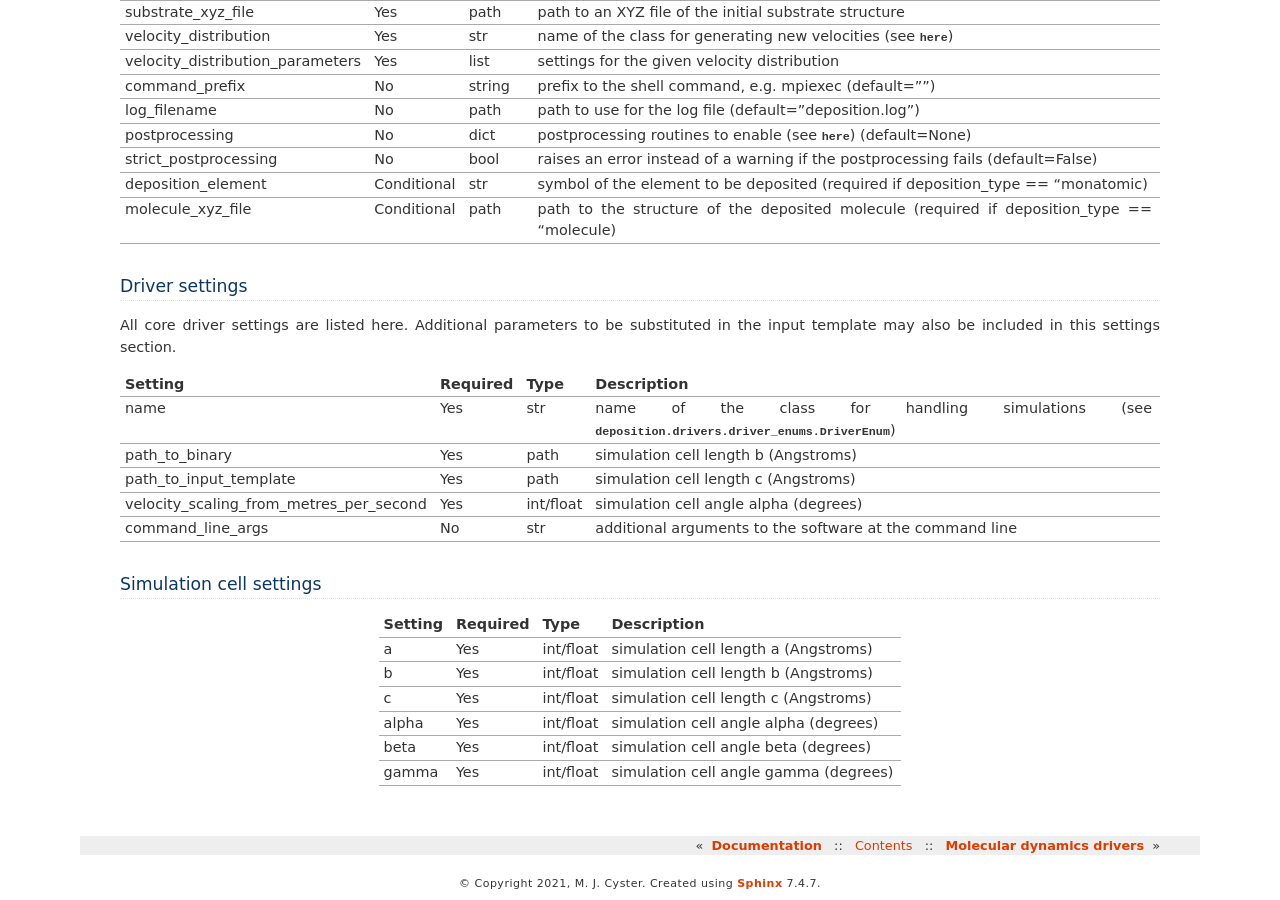
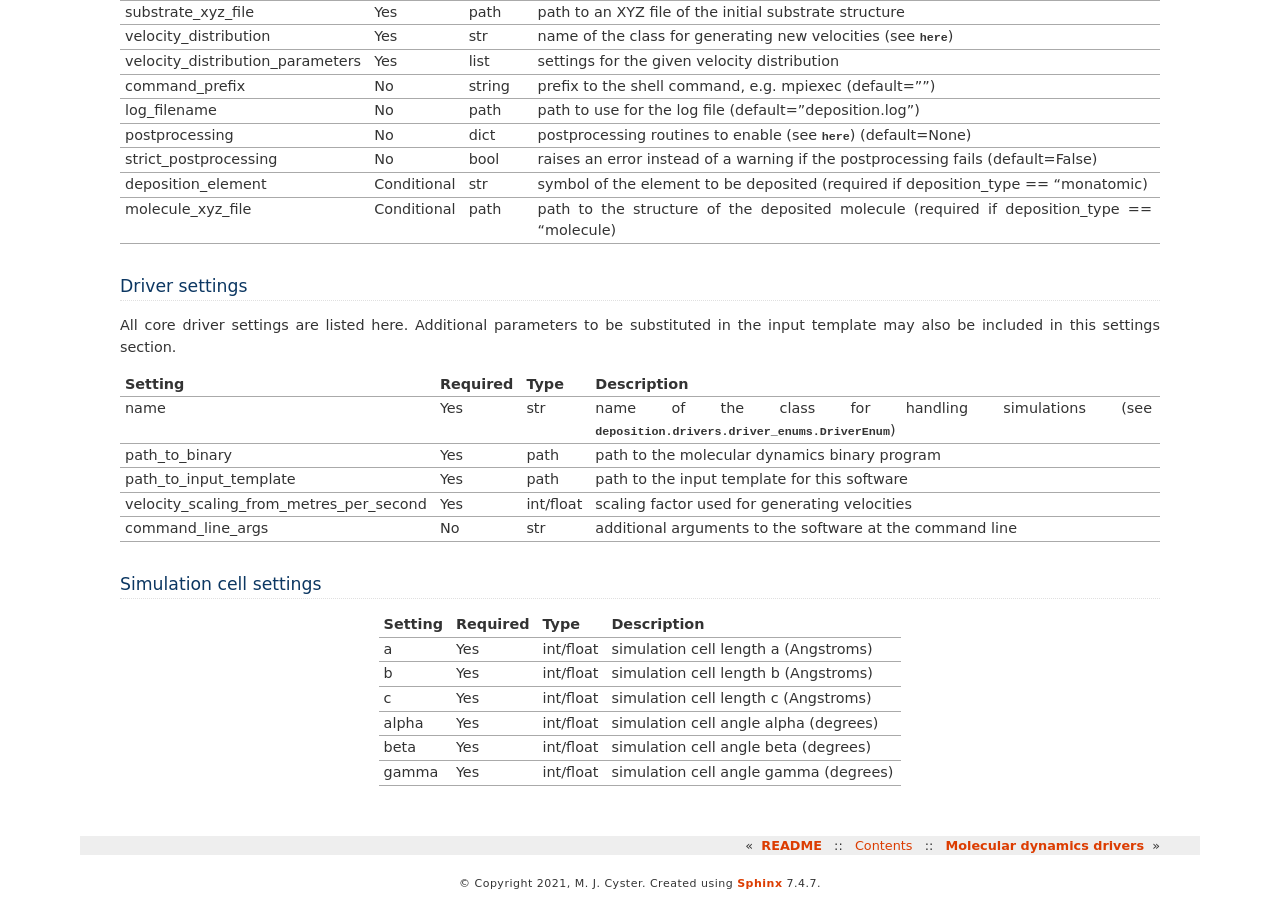
Before and after one commit to mmtn/deposition-molecular-dynamics, a Sphinx documentation site: the page built from docs/settings.rst, in a window 1280 px wide and 900 px high, scrolled down 900 px. Built offline with Sphinx 7.4.7, drawn with Linux system fonts in a browser that asks for light colours.

Commit message:
Documentation fixes

```diff
--- a/docs/contributing/new_drivers.rst
+++ b/docs/contributing/new_drivers.rst
@@ -11,7 +11,7 @@ build on is provided (follow the link then click "[source]").
 
 The addition of a new molecular dynamics driver involves completing the following tasks:
 
-- make a copy of `drivers/TemplateDriver.py` and rename it according to the name of the molecular dynamics software
+- make a copy of `drivers/template_driver.py` and rename it according to the name of the molecular dynamics software
 - rename the class from `TemplateDriver` to the chosen name
 - add a value to the Enum in `drivers/driver_enums.py` referring to the new driver class
 - write implementations of `write_inputs` and `read_outputs` specific to the software
--- a/docs/settings.rst
+++ b/docs/settings.rst
@@ -63,9 +63,9 @@ may also be included in this settings section.
 Setting                                     Required        Type            Description
 ==========================================  ==============  ==============  =======================
 name                                        Yes             str             name of the class for handling simulations (see :class:`deposition.drivers.driver_enums.DriverEnum`)
-path_to_binary                              Yes             path            simulation cell length b (Angstroms)
-path_to_input_template                      Yes             path            simulation cell length c (Angstroms)
-velocity_scaling_from_metres_per_second     Yes             int/float       simulation cell angle alpha (degrees)
+path_to_binary                              Yes             path            path to the molecular dynamics binary program
+path_to_input_template                      Yes             path            path to the input template for this software
+velocity_scaling_from_metres_per_second     Yes             int/float       scaling factor used for generating velocities
 command_line_args                           No              str             additional arguments to the software at the command line
 ==========================================  ==============  ==============  =======================
 
```
Also changed, not shown: README.rst (+11 -11 lines), docs/index.rst (+4 -7 lines).
